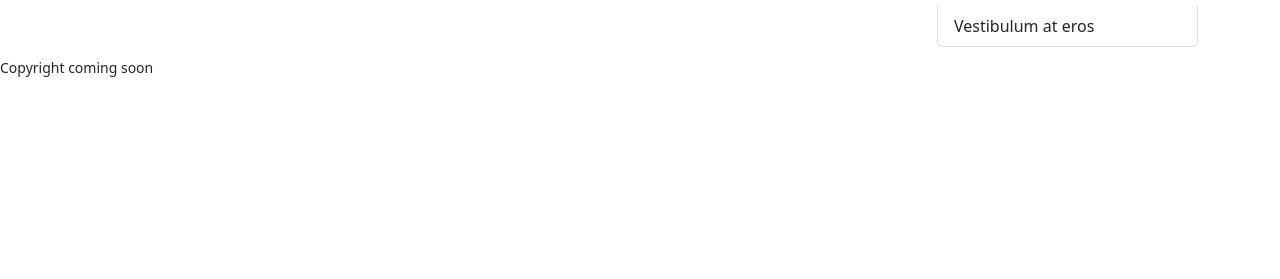
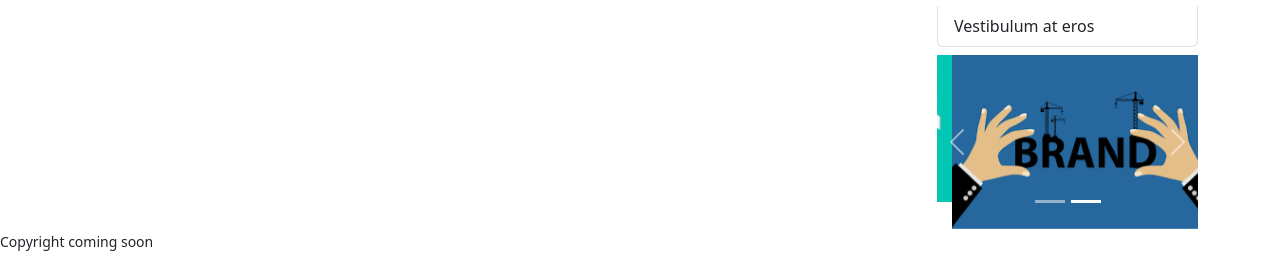
Before and after one commit to ShamimaNasrin/dragon-news, a React (Create React App) app: page / in a window 1280 px wide. Shown: the part 376-655 px from the top of the page. Built offline with nearby package versions, Linux system fonts and the light colour scheme; no server answers.

Commit message:
carousel

```diff
--- /dev/null
+++ b/src/Pages/Shared/BrandCarousel/BrandCarousel.js
@@ -0,0 +1,32 @@
+import React from 'react';
+import Carousel from 'react-bootstrap/Carousel';
+import Brand1 from '../../../assets/brands/Brand1.png';
+import Brand2 from '../../../assets/brands/Brand2.png';
+
+const BrandCarousel = () => {
+    return (
+        <div>
+            <Carousel>
+
+                <Carousel.Item>
+                    <img
+                        className="d-block w-100"
+                        src={Brand1}
+                        alt="First slide"
+                    />
+                </Carousel.Item>
+
+                <Carousel.Item>
+                    <img
+                        className="d-block w-100"
+                        src={Brand2}
+                        alt="Second slide"
+                    />
+                </Carousel.Item>
+
+            </Carousel>
+        </div>
+    );
+};
+
+export default BrandCarousel;
--- a/src/Pages/Shared/RightSideNav/RightSideNav.js
+++ b/src/Pages/Shared/RightSideNav/RightSideNav.js
@@ -3,7 +3,7 @@ import Button from 'react-bootstrap/Button';
 import ButtonGroup from 'react-bootstrap/ButtonGroup';
 import { FaGoogle, FaGithub, FaFacebook, FaTwitter, FaWhatsapp, FaTwitch } from "react-icons/fa";
 import ListGroup from 'react-bootstrap/ListGroup';
-
+import BrandCarousel from '../BrandCarousel/BrandCarousel';
 
 const RightSideNav = () => {
     return (
@@ -16,13 +16,15 @@ const RightSideNav = () => {
                 <h5>Find us on</h5>
                 <ListGroup>
                     <ListGroup.Item className='mb-2'><FaFacebook /> Facebook</ListGroup.Item>
-                    <ListGroup.Item className='mb-2'><FaWhatsapp /> WhatsApp</ListGroup.Item>
-                    <ListGroup.Item className='mb-2'><FaTwitter /> Twitter</ListGroup.Item>
-                    <ListGroup.Item className='mb-2'><FaTwitch /> Twitch</ListGroup.Item>
+                    <ListGroup.Item className='mb-2'><FaWhatsapp/> WhatsApp</ListGroup.Item>
+                    <ListGroup.Item className='mb-2'><FaTwitter/> Twitter</ListGroup.Item>
+                    <ListGroup.Item className='mb-2'><FaTwitch/> Twitch</ListGroup.Item>
                     <ListGroup.Item className='mb-2'>Vestibulum at eros</ListGroup.Item>
                 </ListGroup>
             </div>
-
+            <div>
+                <BrandCarousel></BrandCarousel>
+            </div>
         </div>
     );
 };
```
Also changed, not shown: src/assets/brands/Brand1.png (added), src/assets/brands/Brand2.png (added).
